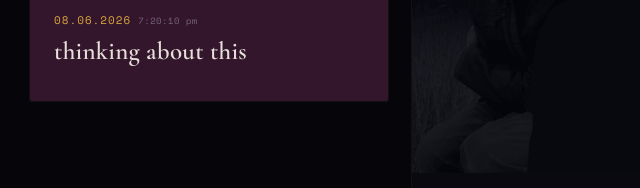
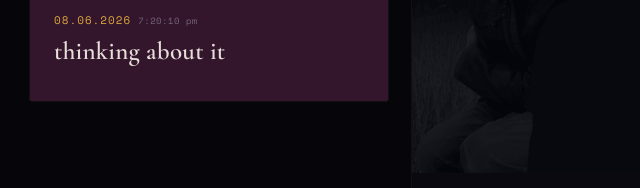
Before and after one commit to spiralfaerie/blog, a plain HTML site: page index.html in a window 1280 px wide. Shown: the part 296-484 px from the top of the page, 49-689 px from the left. Drawn offline with nearby package versions, Linux system fonts and the light colour scheme.

Commit message:
update posts — 2026-08-07T00:29:43.743Z

```diff
--- a/index.html
+++ b/index.html
@@ -763,7 +763,7 @@ const defaultPosts = [
   {
     "date": "08.06.2026",
     "time": "7:20:10 pm",
-    "title": "thinking about this",
+    "title": "thinking about it",
     "text": "",
     "images": [
       {
@@ -779,7 +779,7 @@ const defaultPosts = [
     "date": "08.05.2026",
     "time": "8:11:04 pm",
     "title": "humanity x machinery",
-    "text": "i made this little photo, it involves two of my favorite artists sonicbrat, and james ivy  there's something i really like about what they do where they turn these electronic noises into these ambient / supporting sounds whilst using human instruments, it feels like a crossroads between humanity and machinery and i really love that  i want to make something of the same feeling, so i thought i'd write about it  oh yeah this is my first post. life is pretty rough right now and i'm going through a lot but i made this so i could look back some years later and feel something about it  (and maybe improve my grammar too)",
+    "text": "i made this little photo, it involves two of my favorite artists\n\n sonicbrat, and james ivy\n\n there's something i really like about what they do where they turn these electronic noises into these ambient / supporting sounds whilst using human instruments, it feels like a crossroads between humanity and machinery and i really love that \n\ni wanted to make something of the same feeling so i thought i'd write about it\n\noh yeah this is my first post. life is pretty rough right now and i'm going through a lot but\ni made this so i could look back some years later and feel something about it \n\n (and maybe improve my grammar too)",
     "images": [
       {
         "type": "image",
```
